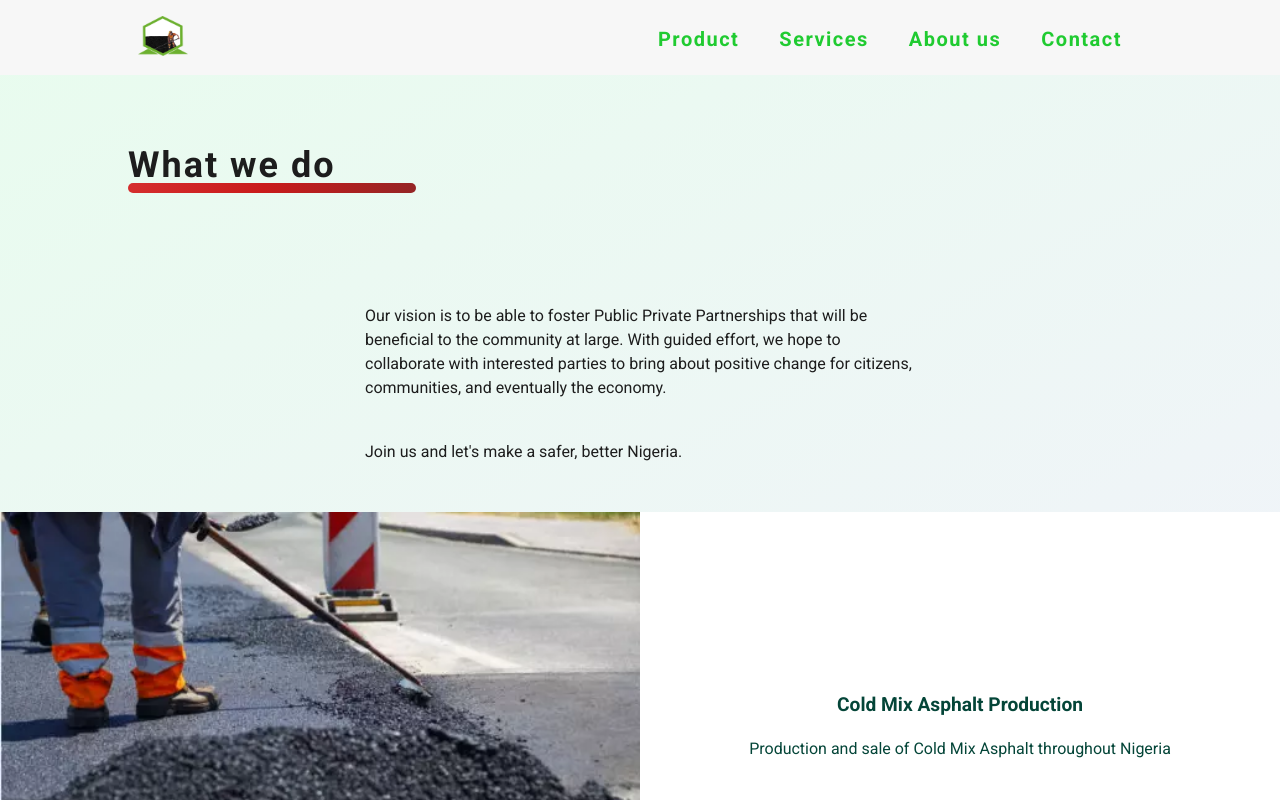
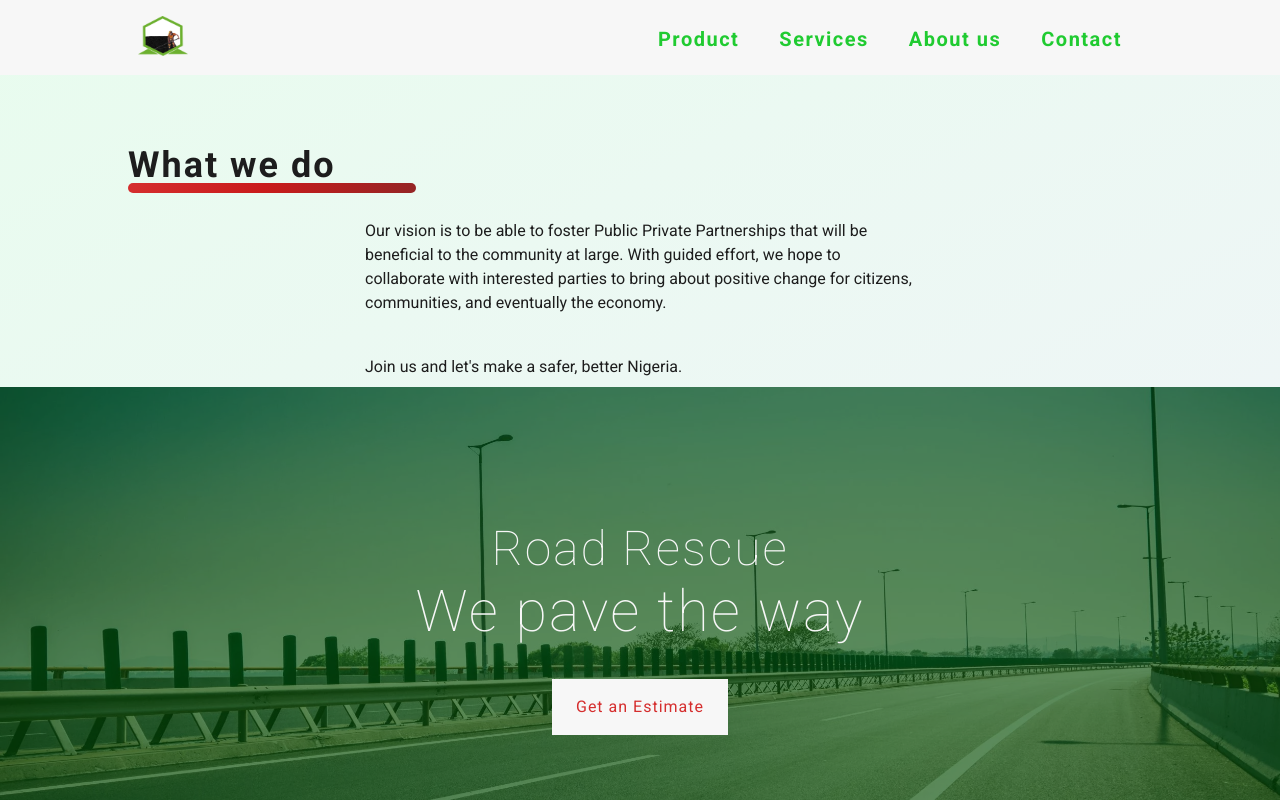
Before and after one commit to abeonweb/road-rescue, a Next.js app: page /services in a window 1280 px wide. Shown: the top 800 px of the page. Built offline with nearby package versions, Linux system fonts and the light colour scheme.

Commit message:
added banner

```diff
--- a/pages/about/index.tsx
+++ b/pages/about/index.tsx
@@ -3,6 +3,7 @@ import styles from "@/styles/About.module.css"
 import Profile from "../../components/Profile"
 import VisionCard from "../../components/VisionCard"
 import Objective from "../../components/Objective"
+import Banner from "@/components/Banner"
 
 export default function About() {
 
@@ -43,6 +44,7 @@ export default function About() {
                     {managementTeam}
                 </div>
             </section>
+            <Banner />
         </main >
     )
 }
--- a/pages/index.tsx
+++ b/pages/index.tsx
@@ -5,6 +5,7 @@ import Form from "../components/Form";
 import Contact from "../components/Contact";
 import Hero from "../components/Hero";
 import Faq from "../components/Faq";
+import Banner from "@/components/Banner";
 
 export default function Home() {
   return (
@@ -24,7 +25,7 @@ export default function Home() {
         <Form />
         <Features />
         <Faq />
-        <Contact />
+        <Banner />
       </main>
     </>
   );
--- a/pages/services/index.tsx
+++ b/pages/services/index.tsx
@@ -1,13 +1,13 @@
 import styles from "@/styles/Product.module.css";
 import { services } from "../../data";
 import Image from "next/image";
+import Banner from "@/components/Banner";
 
 export default function Services() {
   return (
     <main className="main">
       <h1 className="page--title">What we do</h1>
-      <section className={styles.sectionServices}>
-        <div>
+      <section className={styles.sectionServicesText}>
           {/* <h2 className="section--title">Scope of Services</h2> */}
           <div>
             <p className={styles.scopeBody}>
@@ -19,8 +19,8 @@ export default function Services() {
             </p>
             <p className={styles.scopeBody}>Join us and let's make a safer, better Nigeria.</p>
           </div>
-        </div>
       </section>
+        <Banner />
       <section className={styles.sectionService}>
         {services.map((service) => {
           const { id, image, heading, body } = service;
@@ -47,6 +47,7 @@ export default function Services() {
           );
         })}
       </section>
+
     </main>
   );
 }
```
Also changed, not shown: pages/product/index.tsx (+2 -12 lines).
